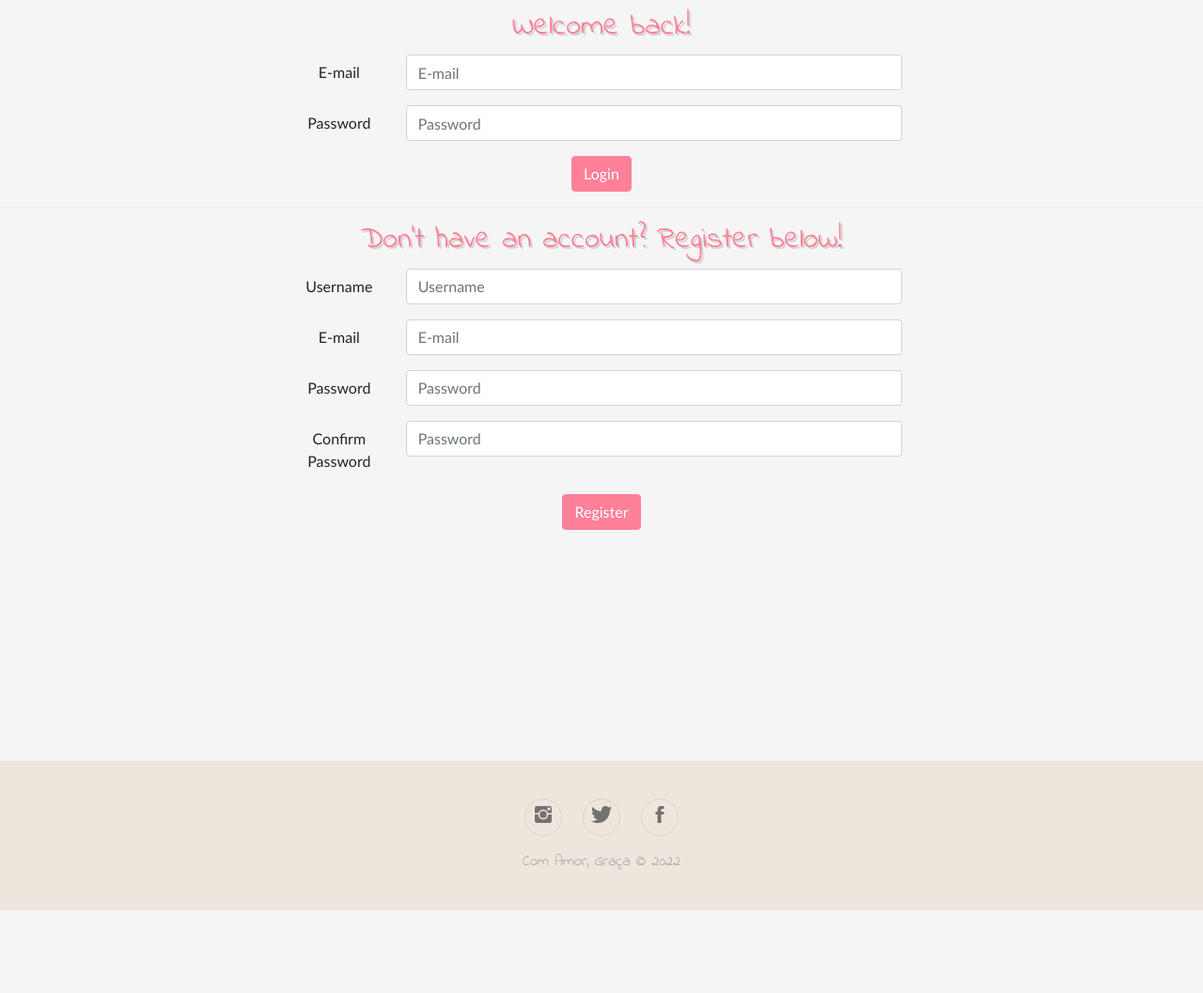
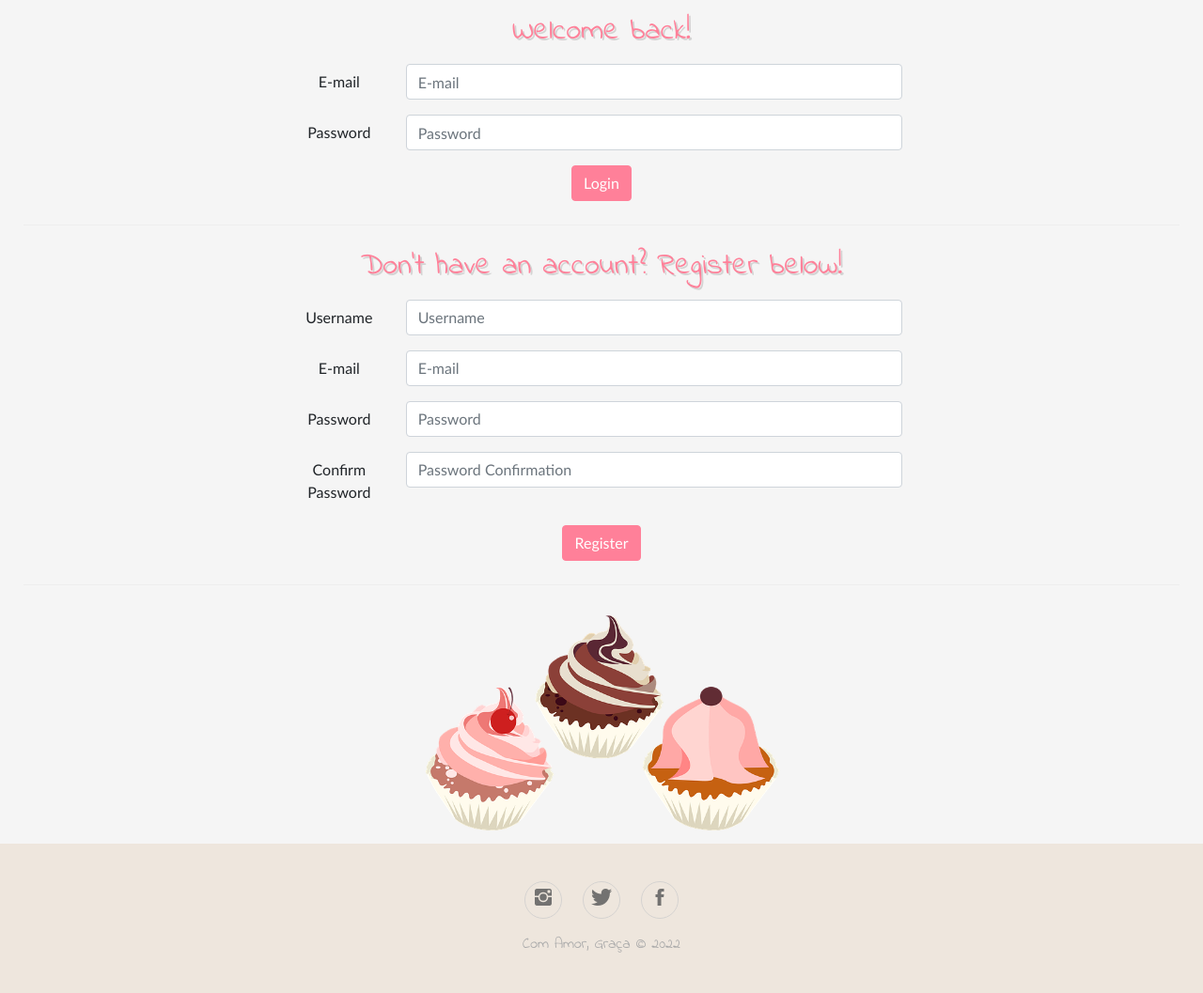
Before and after one commit to anacatbarbosa/project, a Flask app: page /login in a window 1280 px wide. Shown: the part 86-1143 px from the top of the page at 94% size. Before the commit the page ends 1055 px from the top, so only its background shows below. Run offline with Flask 2, Linux system fonts and the light colour scheme; some libraries are stand-ins or nearby versions.

Commit message:
HTML and CSS login changes

```diff
--- a/flask_program/static/login.css
+++ b/flask_program/static/login.css
@@ -1,8 +1,12 @@
 h2 {
     color: #FF8099;
-    margin: 10px;
+    margin: 15px;
     text-align: center;
     text-shadow: 2px 2px lightgray;
+}
+
+hr {
+    margin: 25px;
 }
 
 form {
@@ -33,3 +37,10 @@ form button {
     border-color: #FF8099 !important;
     box-shadow: inset 0 1px 1px rgba(0, 0, 0, 0.075), 0 0 8px rgba(255, 128, 153, 0.6) !important;
 }
+
+#cupcakes {
+    display: block;
+    margin: auto;
+    height: 250px;
+    width: 400px;
+}
--- a/flask_program/static/style.css
+++ b/flask_program/static/style.css
@@ -27,6 +27,11 @@
 body {
     background-color: #f5f5f5;
     font-family: 'Indie Flower', cursive;
+}
+
+.alert {
+  font-family: 'Trebuchet MS', 'Lucida Sans Unicode', 'Lucida Grande', 'Lucida Sans', Arial, sans-serif;
+  margin: 0;
 }
 
 main {
--- a/flask_program/templates/login.html
+++ b/flask_program/templates/login.html
@@ -46,7 +46,7 @@
     <div class="form-group row">
         <label for="password2" class="col-sm-2 col-form-label">Confirm Password</label>
         <div class="col-sm-10">
-          <input type="password" class="form-control" name="password2" id="password2" placeholder="Password">
+          <input type="password" class="form-control" name="password2" id="password2" placeholder="Password Confirmation">
         </div>
       </div>
     <div class="form-group row">
@@ -55,4 +55,6 @@
       </div>
     </div>
   </form>
+  <hr>
+  <img src="static/uploaded_files/cupcake-2097943_640.png" alt="Three Cupcakes" id="cupcakes">
 {% endblock %}
```
Also changed, not shown: flask_program/static/uploaded_files/cupcake-2097943_640.png (added).
